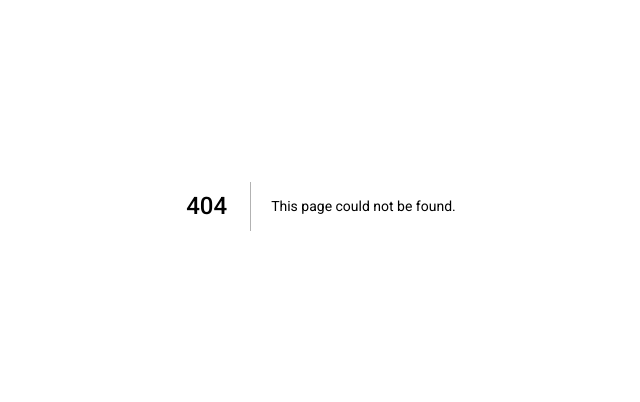
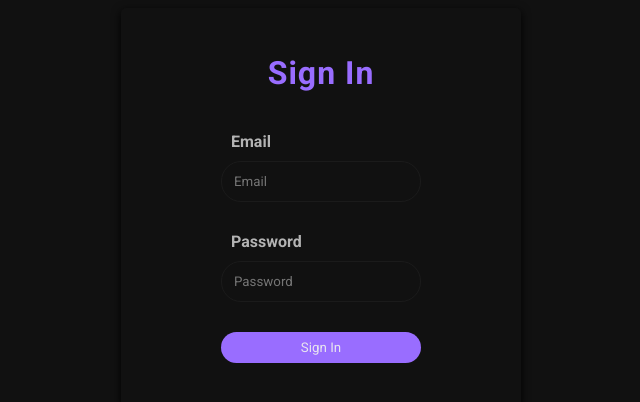
Before and after one commit to Artur-Poffo/CoursesPlatform, a Next.js app in the folder packages/client/: page /Login in a window 1280 px wide. Before the commit this address had no page. Shown: the part 192-594 px from the top of the page, without its empty margins (319-959 px from the left). Built offline with nearby package versions, Linux system fonts and the light colour scheme.

Commit message:
Login Form

```diff
--- /dev/null
+++ b/packages/client/components/DefaultForm/index.tsx
@@ -0,0 +1,51 @@
+import { Form, InputsLabels } from "./styles"
+import { useForm } from "react-hook-form"
+import { useContext } from "react"
+import { AuthContext } from "../../contexts/AuthContext"
+
+interface Iinputs {
+  label: string
+  type: string
+  placeholder: string
+  name: string
+}
+
+interface Props {
+  title: string
+  Inputs: Array<Iinputs>
+}
+
+interface DataForm {
+  email: string
+  password: string
+}
+
+const DefaultForm: React.FC<Props> = ({ title, Inputs }) => {
+  const { register, handleSubmit } = useForm()
+  const { SignIn } = useContext(AuthContext)
+
+  async function handleSignIn(data: any) {
+    await SignIn(data)
+  }
+
+  return (
+    <Form onSubmit={handleSubmit(handleSignIn)} >
+      <h3>{title}</h3>
+
+      <InputsLabels>
+        {Inputs.map((input, index) => {
+          return (
+            <div key={index} >
+              <label htmlFor={input.name} >{input.label}</label>
+              <input {...register(input.name)} type={input.type} name={input.name} placeholder={input.placeholder} />
+            </div>
+          )
+        })}
+      </InputsLabels>
+
+      <button type="submit" >Sign In</button>
+    </Form>
+  )
+}
+
+export default DefaultForm
--- /dev/null
+++ b/packages/client/components/DefaultForm/styles.ts
@@ -0,0 +1,71 @@
+import styled from "styled-components";
+
+export const Form = styled.form`
+  width: 400px;
+  height: 400px;
+  padding: 20px 0;
+  background-color: var(--background);
+  box-shadow: 0px 3px 10px #000;
+  border-radius: 5px;
+  display: flex;
+  flex-direction: column;
+  align-items: center;
+  justify-content: center;
+
+  h3 {
+    margin: 0 0 40px 0;
+    font-size: 2rem;
+    text-transform: capitalize;
+    letter-spacing: 1px;
+    color: var(--primary);
+  }
+
+  button {
+    width: 50%;
+    color: var(--textLight);
+    background-color: var(--primary);
+    padding: 8px 60px;
+    border-radius: 20px;
+    cursor: pointer;
+    transition: all .4s;
+
+    &:hover {
+      transform: translateY(-4px);
+    }
+  }
+`
+
+export const InputsLabels = styled.div`
+  width: 100%;
+  display: flex;
+  flex-direction: column;
+  align-items: center;
+
+  div {
+    width: 50%;
+    display: flex;
+    flex-direction: column;
+    gap: 10px;
+    margin-bottom: 30px;
+
+    label {
+      padding: 0px 10px;
+      color: var(--text);
+      font-weight: bolder;
+    }
+
+    input {
+      color: var(--text);
+      width: 100%;
+      padding: 12px;
+      background-color: var(--background);
+      border: 1px solid #1b1b1b;
+      border-radius: 20px;
+      transition: all .3s ease;
+
+      &:focus {
+        border: 1px solid var(--primary);
+      }
+    }
+  }
+`
--- /dev/null
+++ b/packages/client/contexts/AuthContext.tsx
@@ -0,0 +1,54 @@
+import { createContext, useState } from "react";
+import Router from "next/router";
+
+import api from "../services/api";
+import nookies from "nookies"
+
+interface IUser {
+  userName: string
+  email: string
+  about: string
+  perfilImage: string
+  courses: Array<string>
+}
+
+interface SignInParams {
+  email: string
+  password: string
+}
+
+interface AuthContextData {
+  isAuthenticated: boolean,
+  SignIn: (data: SignInParams) => Promise<void>,
+  user: IUser | null
+}
+
+export const AuthContext = createContext({} as AuthContextData)
+
+interface Props {
+  children: JSX.Element[]
+}
+
+export const AuthProvider: React.FC<Props> = ({ children }) => {
+  const [user, setUser] = useState<IUser | null>(null)
+  const isAuthenticated = !!user
+
+  async function SignIn(data: SignInParams) {
+    const res = await api.post("/api/SignIn", data)
+    const { success, token, user } = await res.data
+
+    nookies.set(null, 'courses.token', token, {
+      maxAge: 3600 // 1 hour
+    })
+
+    setUser(user)
+
+    Router.push("/")
+  }
+
+  return (
+    <AuthContext.Provider value={{ isAuthenticated, SignIn, user }}>
+      {children}
+    </AuthContext.Provider>
+  )
+}
--- a/packages/client/package.json
+++ b/packages/client/package.json
@@ -9,12 +9,16 @@
     "lint": "next lint"
   },
   "dependencies": {
+    "axios": "^1.2.0",
     "next": "^13.0.5",
+    "nookies": "^2.5.2",
     "react": "^18.2.0",
     "react-dom": "^18.2.0",
+    "react-hook-form": "^7.39.6",
     "styled-components": "^5.3.6"
   },
   "devDependencies": {
+    "@types/cookies": "^0.7.7",
     "@types/react": "^18.0.25",
     "@types/react-dom": "^18.0.9",
     "@types/styled-components": "^5.1.26"
--- /dev/null
+++ b/packages/client/pages/Login.tsx
@@ -0,0 +1,14 @@
+import { Container } from "../styles/pages/Login"
+import DefaultForm from "../components/DefaultForm"
+
+const Login: React.FC = () => {
+  return (
+    <>
+      <Container>
+        <DefaultForm title="Sign In" Inputs={[{ name: "email", label: "Email", type: "email", placeholder: "Email" }, { name: "password", label: "Password", type: "password", placeholder: "Password" }]} />
+      </Container>
+    </>
+  )
+}
+
+export default Login
--- a/packages/client/pages/_app.tsx
+++ b/packages/client/pages/_app.tsx
@@ -1,11 +1,14 @@
 import GlobalsStyles from '../styles/globals'
 import type { AppProps } from 'next/app'
+import { AuthProvider } from '../contexts/AuthContext'
 
 export default function App({ Component, pageProps }: AppProps) {
   return (
     <>
-      <Component {...pageProps} />
-      <GlobalsStyles />
+      <AuthProvider>
+        <Component {...pageProps} />
+        <GlobalsStyles />
+      </AuthProvider>
     </>
   )
 }
--- /dev/null
+++ b/packages/client/services/api.ts
@@ -0,0 +1,7 @@
+import axios from "axios";
+
+const api = axios.create({
+  baseURL: "http://localhost:3001"
+})
+
+export default api
--- /dev/null
+++ b/packages/client/styles/pages/Login.ts
@@ -0,0 +1,10 @@
+import styled from "styled-components";
+
+export const Container = styled.div`
+  width: 100vw;
+  height: 100vh;
+  display: flex;
+  flex-direction: column;
+  align-items: center;
+  justify-content: center;
+`
```
Also changed, not shown: 2 other files (tests, documents, lock files or other folders).
